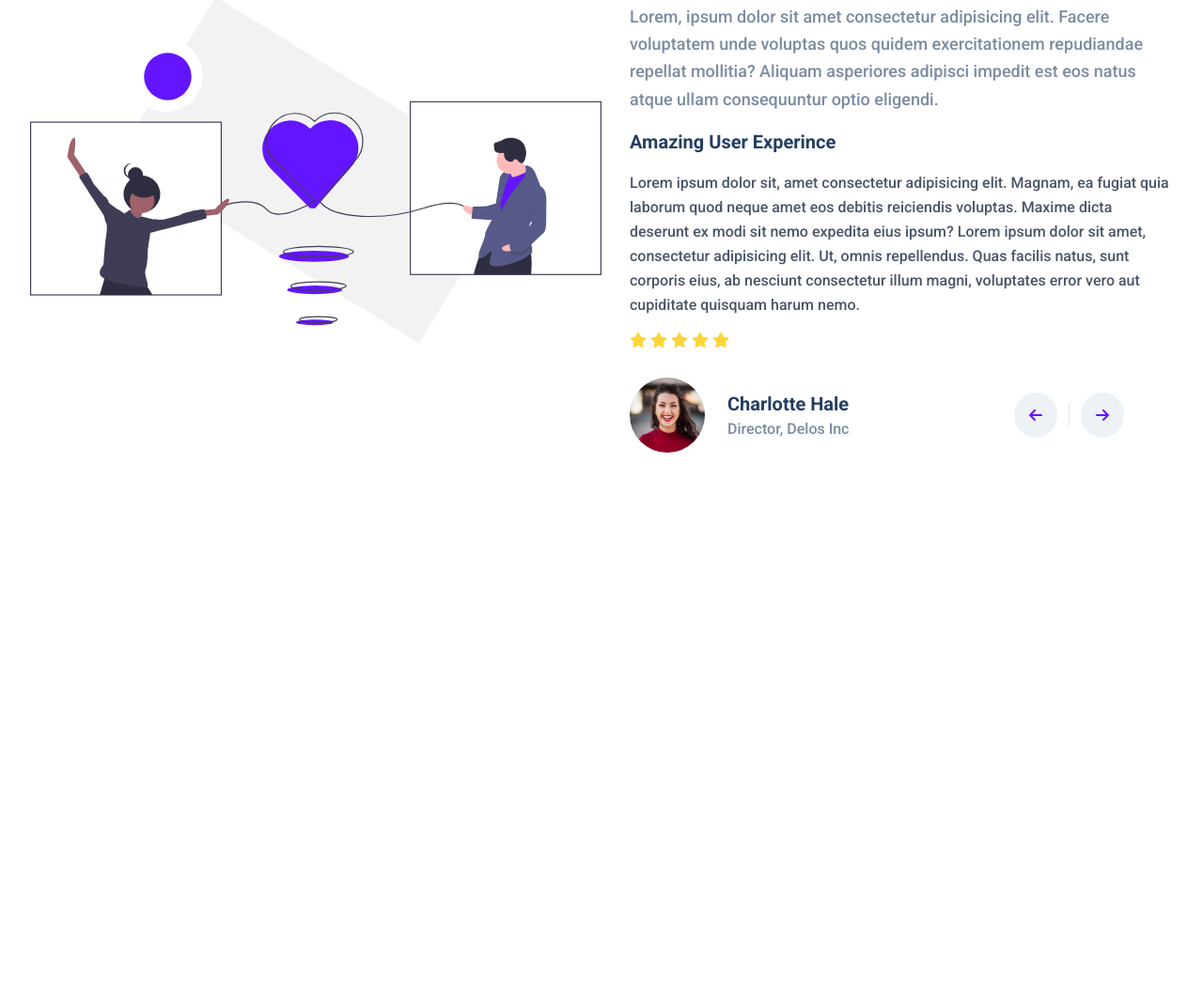
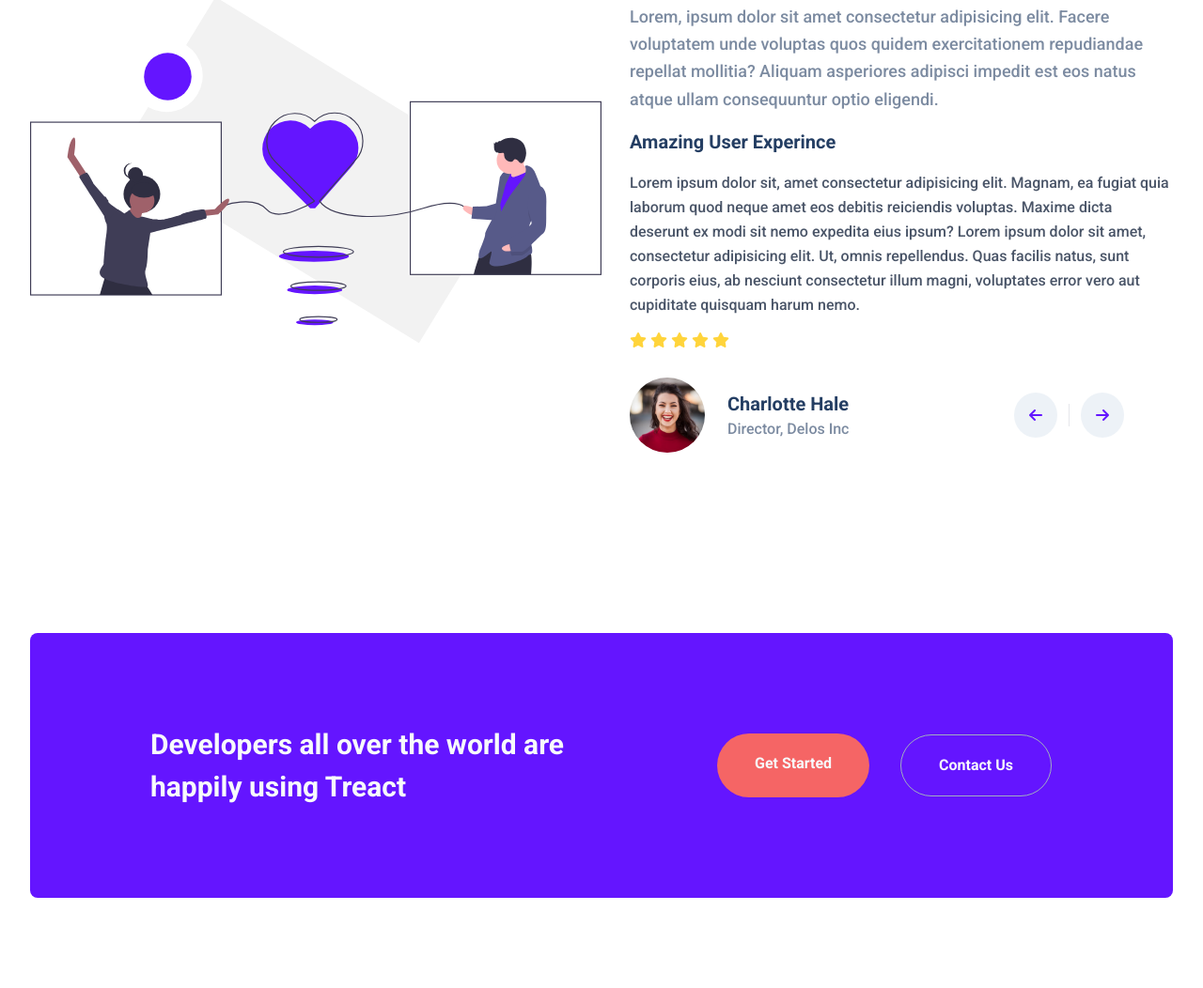
Before and after one commit to maritza-aguilar/Final-Project-, a plain HTML site: page index.html in a window 1280 px wide. Shown: the part 5252-6304 px from the top of the page at 94% size. Before the commit the page ends 5830 px from the top, so only its background shows below. Drawn offline with Linux system fonts and the light colour scheme.

Commit message:
eighth commit

```diff
--- a/index.html
+++ b/index.html
@@ -363,6 +363,24 @@
             </div>
         </div>
     </section>
+    <section id="get__start">
+        <div class="get__start--container">
+            <div class="get__start--row">
+                <div class="start__container">
+                    <div class="start__row">
+                        <div class="start__title">Developers all over the world are happily using Treact</div>
+                        <div class="start__buttons">
+                            <div class="start__button--a">Get Started</div>
+                            <div class="start__button--b">Contact Us</div>
+                        </div>
+                    </div>
+
+                </div>
+
+
+            </div>
+        </div>
+    </section>
 </body>
 
 </html>
--- a/style.css
+++ b/style.css
@@ -876,3 +876,84 @@ h2 {
     margin-top: 4px;
     margin-bottom: 4px;
 }
+
+/* start */
+
+#get__start{
+    padding: 0 32px;
+}
+
+.get__start--container{
+    padding: 96px 0;
+}
+
+.start__container{
+    padding: 96px 0px;
+    width: 100%;
+    background-color: rgb(100, 21, 255);
+    border-radius: 8px;
+    display: flex;
+    justify-content: center;
+    align-items: center;
+}
+
+.start__row{
+    width: 100%;
+    margin: 0 auto;
+    max-width: 1024px;
+    padding: 0 32px;
+    display: flex;
+    justify-content: center;
+    align-items: center;
+}
+
+.start__title{
+    color: #f7fafc;
+    font-size: 30px;
+    font-weight: 700;
+    line-height: 1.5;
+    width: 50%;
+}
+
+.start__buttons{
+    display: flex;
+    justify-content: flex-end;
+    width: 50%;
+}
+
+.start__button--a{
+    background-color: #f56565;
+    margin-right: 32px;
+    transition: all 300ms ease;
+    padding: 20px 40px;
+    border-radius: 500px;
+    font-weight: 700;
+    font-size: 16px;
+    color: #f7fafc;
+    line-height: 1.5;
+    letter-spacing: 0.025;
+}
+
+.start__button--a:hover{
+    background-color: rgb(229, 62, 62);
+}
+
+.start__button--b{
+    margin-right: 32px;
+    transition: all 300ms ease;
+    padding: 20px 40px;
+    border-radius: 500px;
+    font-weight: 700;
+    font-size: 16px;
+    color: #f7fafc;
+    line-height: 1.5;
+    letter-spacing: 0.025;
+    margin: 1px;
+    border: 1px solid rgb(160, 174, 192);
+    transition: all 300ms ease;
+}
+
+.start__button--b:hover{
+    background-color: rgb(247, 250, 252);
+    color: #6415ff;
+}
```
